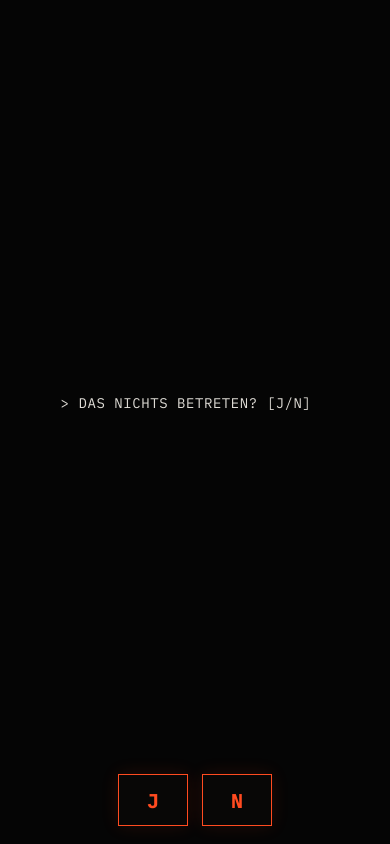
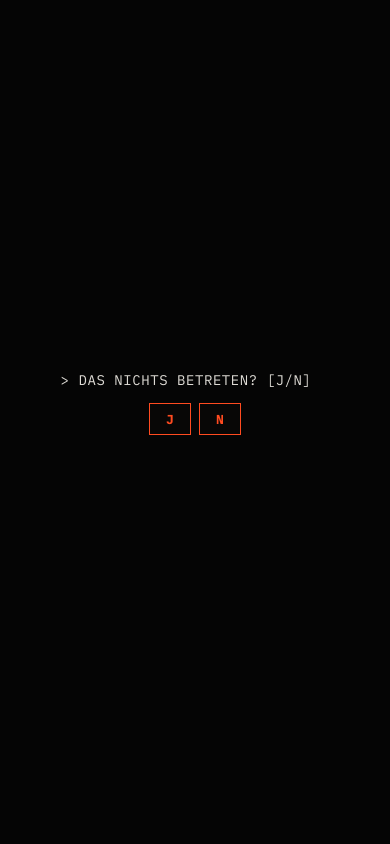
Before and after one commit to jobst67-svg/h8it, a website: page index.html in a window 390 px wide. Shown: the top 844 px of the page. Drawn offline with Linux system fonts and the light colour scheme.

Commit message:
Load compact mobile control styles

```diff
--- a/index.html
+++ b/index.html
@@ -1,4 +1,4 @@
-<!doctype html><html lang="de"><head><meta charset="utf-8"><meta name="viewport" content="width=device-width,initial-scale=1"><title>h8it.de — v0.0.24</title><meta name="theme-color" content="#050505"><link rel="stylesheet" href="style.css"></head><body><div class="noise"></div><div id="boot" class="boot"><div class="gate"><div id="gatePrompt">&gt; DAS NICHTS BETRETEN? [J/N] <span class="gate-cursor">█</span></div><pre id="bootText"></pre></div></div><header><a class="logo" href="#top">h8it<span>.de</span></a><nav><a href="#projects">/projekte</a><a href="#about">/info</a></nav></header><main id="top"><section class="console-home" id="projects"><div class="online"><span class="online-dot"></span>SYSTEM ONLINE</div><div class="project-strip">
+<!doctype html><html lang="de"><head><meta charset="utf-8"><meta name="viewport" content="width=device-width,initial-scale=1"><title>h8it.de — v0.0.24</title><meta name="theme-color" content="#050505"><link rel="stylesheet" href="style.css"><link rel="stylesheet" href="mobile-overrides.css"></head><body><div class="noise"></div><div id="boot" class="boot"><div class="gate"><div id="gatePrompt">&gt; DAS NICHTS BETRETEN? [J/N] <span class="gate-cursor">█</span></div><pre id="bootText"></pre></div></div><header><a class="logo" href="#top">h8it<span>.de</span></a><nav><a href="#projects">/projekte</a><a href="#about">/info</a></nav></header><main id="top"><section class="console-home" id="projects"><div class="online"><span class="online-dot"></span>SYSTEM ONLINE</div><div class="project-strip">
 <a class="project" href="#" data-app="THE_RAT" data-label="THE RAT"><div class="project-name"><small>PROJEKT_001</small><h2>THE RAT</h2></div><div class="project-detail"><span>GEHEIM</span><p>WERDE TEIL DES RAT PACKS.</p><div class="tile-scan" aria-live="polite"><div class="tile-check">Checking your Computer</div><pre class="tile-output"></pre><div class="tile-prompt"></div></div><strong>ZUGRIFF →</strong></div></a>
 <a class="project" href="#" data-app="UNBEQUEM" data-label="UNBEQUEM"><div class="project-name"><small>PROJEKT_002</small><h2>UNBEQUEM</h2></div><div class="project-detail"><span>AKTIV</span><p>MACH ES ZUM PROBLEM VON JEMAND ANDEREM.</p><div class="tile-scan" aria-live="polite"><div class="tile-check">Checking your Computer</div><pre class="tile-output"></pre><div class="tile-prompt"></div></div><strong>ZUGRIFF →</strong></div></a>
 <a class="project" href="#" data-app="NAGGIT" data-label="NAGGIT"><div class="project-name"><small>PROJEKT_003</small><h2>NAGGIT</h2></div><div class="project-detail"><span>EXPERIMENTELL</span><p>DU WIRST VON UNS HÖREN.</p><div class="tile-scan" aria-live="polite"><div class="tile-check">Checking your Computer</div><pre class="tile-output"></pre><div class="tile-prompt"></div></div><strong>ZUGRIFF →</strong></div></a>
```
